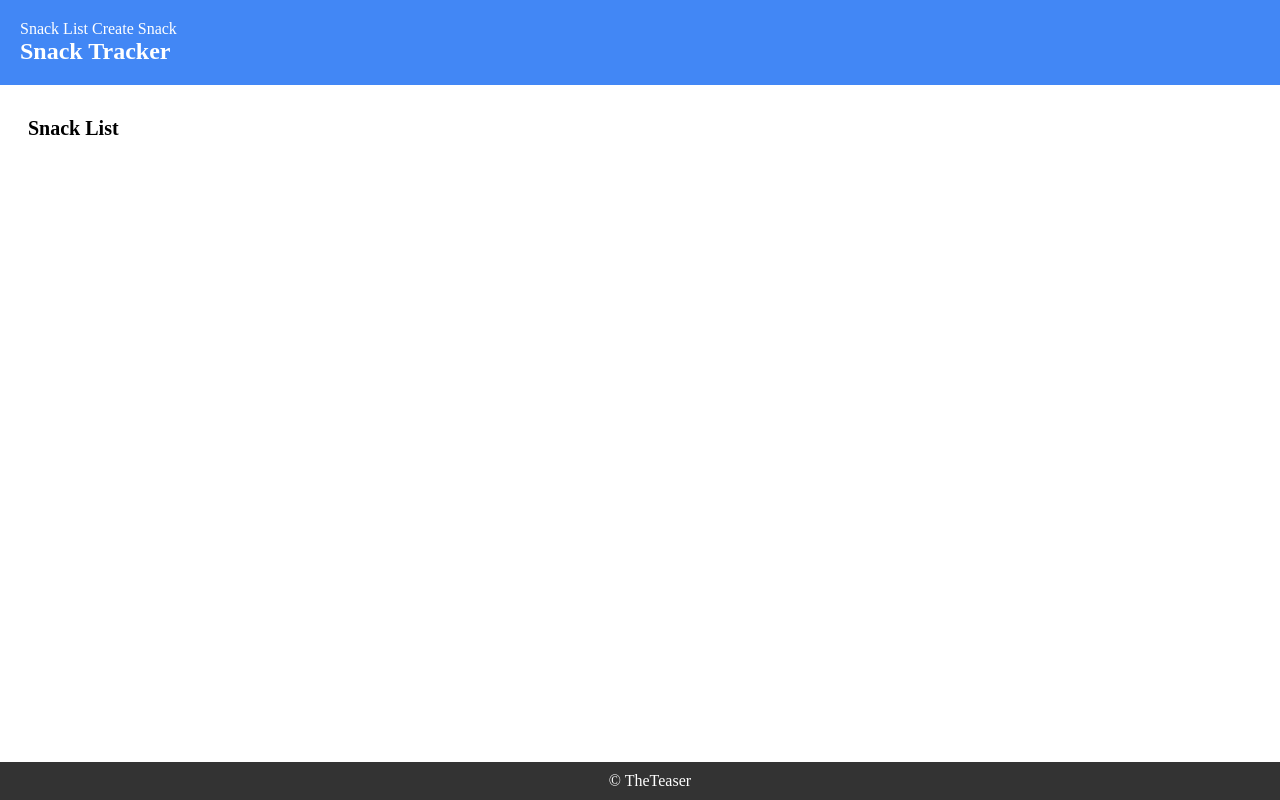
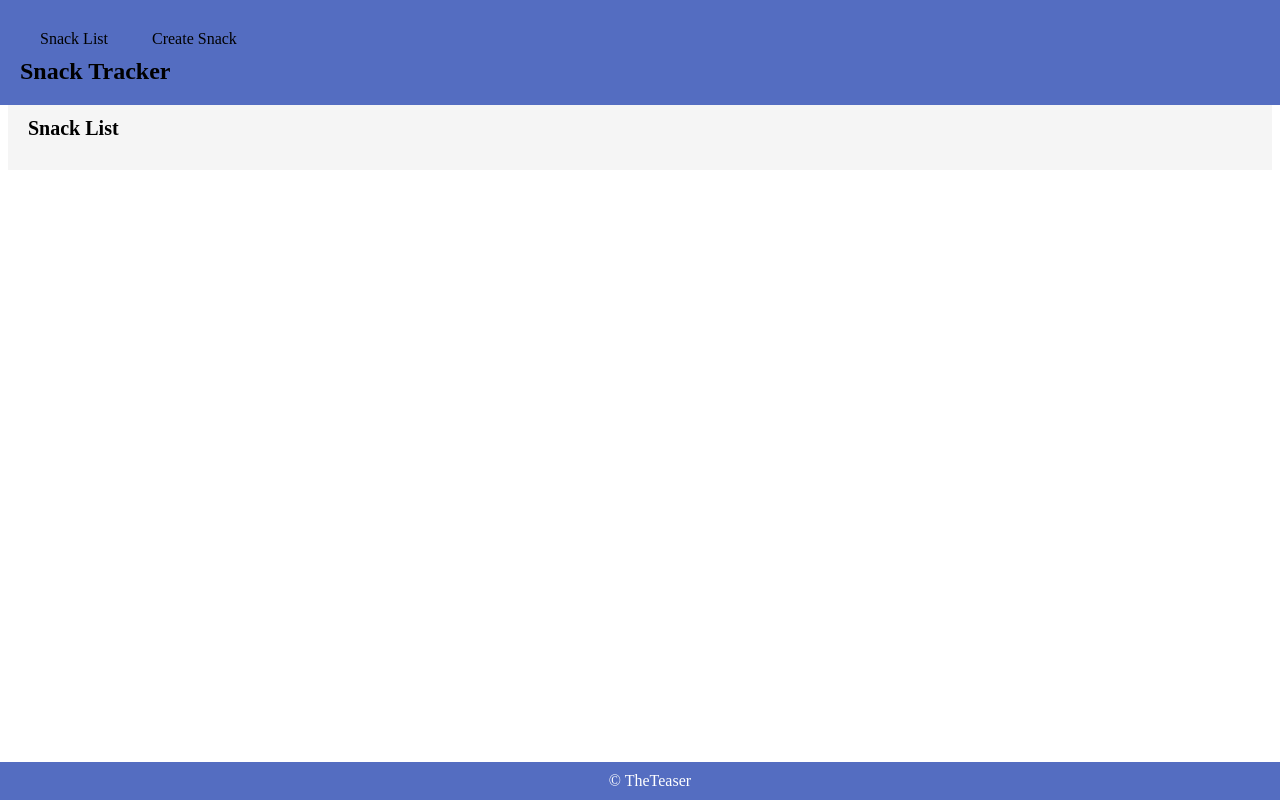
Before and after one commit to TheTeaser/django-models, a Django app: page / in a window 1280 px wide. Run offline with Django 4.2, Linux system fonts and the light colour scheme; data that the repository does not hold is empty.

Commit message:
Updated the CSS

```diff
--- a/static/css/style.css
+++ b/static/css/style.css
@@ -1,29 +1,30 @@
 header {
-  background-color: #4287f5;
+  background-color: #546dc1;
   padding: 20px;
-  color: #fff;
+  color: #ffffff;
   position: fixed;
   z-index: 1;
   top: 0;
   left: 0;
   width: 100%;
-
 }
 
 header h1 {
   margin: 0;
   font-size: 24px;
+  color: #000;
 }
 
-/* Styles for the main content */
 main {
   padding: 20px;
   margin-top: 80px;
+  background-color: #f5f5f5;
 }
 
 h2 {
   font-size: 20px;
   margin-bottom: 10px;
+  color: #000;
 }
 
 ul {
@@ -37,27 +38,36 @@ li {
 }
 
 a {
-  color: #ffffff;
+  color: #000;
   text-decoration: none;
+  display: inline-block;
+  padding: 10px 20px;
+  border-radius: 4px;
+  transition: background-color 0.3s ease;
 }
 
 a:hover {
-  color: #f54285; /* Updated link hover color */
+  color: #f54285;
+  background-color: #ccc;
 }
 
-/* Styles for the footer */
+.btn-primary {
+  background-color: #4287f5;
+  color: #fff;
+}
+
+.btn-danger {
+  background-color: #f54242;
+  color: #fff;
+}
+
 footer {
-  background-color: #333;
+  background-color: #546dc1;
   padding: 10px;
-  color: #fff;
+  color: #ffffff;
   text-align: center;
   position: fixed;
   bottom: 0;
   left: 0;
   width: 100%;
 }
-
-nav {
-  position: relative;
-  z-index: 1;
-}
--- a/templates/base.html
+++ b/templates/base.html
@@ -13,6 +13,8 @@
                 <a href="{% url 'snack_list' %}">Snack List</a>
                 <a href="{% url 'snack_create' %}">Create Snack</a>
 
+
+
         </nav>
         <h1>Snack Tracker</h1>
     </header>
```
